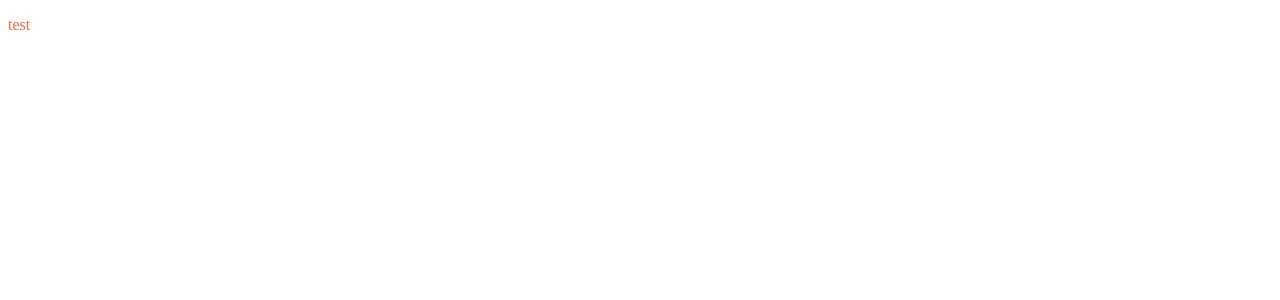
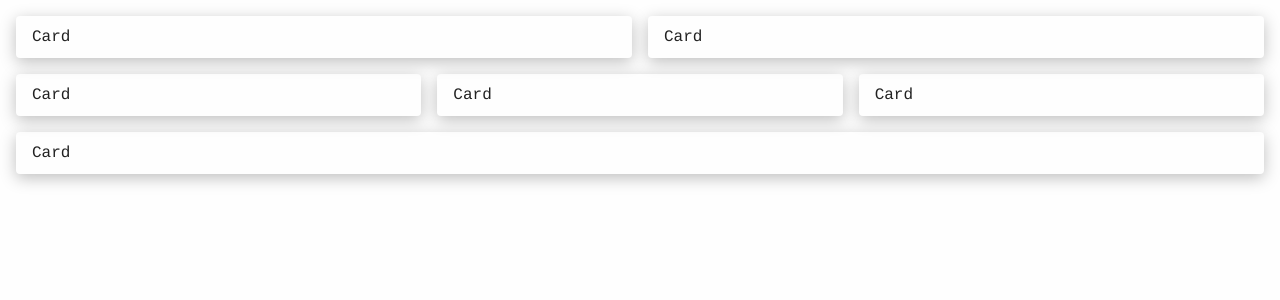
Before and after one commit to clayton-duarte/resume, a Next.js app: page / in a window 1280 px wide. Shown: the top 300 px of the page. Built offline with nearby package versions, Linux system fonts and the light colour scheme.

Commit message:
Create initial components for flex layout

```diff
--- /dev/null
+++ b/components/Box.js
@@ -0,0 +1,7 @@
+import styled from 'styled-components';
+
+export default styled.section`
+padding: ${props => props.theme.gut} 0;
+flex-direction: column;
+display: flex;
+`;
--- /dev/null
+++ b/components/Card.js
@@ -0,0 +1,8 @@
+import styled from 'styled-components';
+
+export default styled.div`
+box-shadow: 0 .25rem 1rem 0 ${props => props.theme.shadow};
+border-radius: ${props => props.theme.radius};
+padding: ${props => props.theme.padding};
+overflow: hidden;
+`;
--- /dev/null
+++ b/components/Col.js
@@ -0,0 +1,10 @@
+import styled from 'styled-components';
+
+export default styled.div`
+display: flex;
+margin: ${props => props.theme.gut};
+justify-content: stretch;
+flex-direction: column;
+flex-basis: 0;
+flex-grow: 1;
+`;
--- /dev/null
+++ b/components/Row.js
@@ -0,0 +1,13 @@
+import styled from 'styled-components';
+
+export default styled.div`
+display: flex;
+padding: 0 ${props => props.theme.gut};
+flex-direction: column;
+flex-wrap: wrap;
+flex-grow: 1;
+// RESPONSIVE
+@media all and (min-width: ${({ theme, bp }) => theme.bp[bp || 'xs']}) {
+  flex-direction: row;
+}
+`;
--- a/pages/_app.js
+++ b/pages/_app.js
@@ -1,8 +1,18 @@
 import React from 'react';
 import App, { Container } from 'next/app';
-import { ThemeProvider } from 'styled-components';
+import { ThemeProvider, createGlobalStyle } from 'styled-components';
 
 import defaultTheme from '../theme';
+
+const GlobalStyle = createGlobalStyle`
+body {
+  font-family: ${props => props.theme.family};
+  background-color: ${props => props.theme.bg};
+  font-size: ${props => props.theme.size};
+  color: ${props => props.theme.black};
+  margin: 0;
+}
+`;
 
 export default class extends App {
   static async getInitialProps({ Component, ctx }) {
@@ -20,9 +30,12 @@ export default class extends App {
 
     return (
       <ThemeProvider theme={defaultTheme}>
-        <Container>
-          <Component {...pageProps}/>
-        </Container>
+        <>
+          <Container>
+            <Component {...pageProps} />
+          </Container>
+          <GlobalStyle />
+        </>
       </ThemeProvider>
     )
   }
--- a/pages/index.js
+++ b/pages/index.js
@@ -1,13 +1,39 @@
 import React from 'react';
 import styled from 'styled-components';
 
-const Text = styled.p`
-color: ${props => props.theme.primary};
-`;
+import Card from '../components/Card';
+import Box from '../components/Box';
+import Row from '../components/Row';
+import Col from '../components/Col';
 
 const Home = () => (
   <>
-    <Text>test</Text>
+    <Box>
+      <Row bp="sm">
+        <Col>
+          <Card>Card</Card>
+        </Col>
+        <Col>
+          <Card>Card</Card>
+        </Col>
+      </Row>
+      <Row bp="md">
+        <Col>
+          <Card>Card</Card>
+        </Col>
+        <Col>
+          <Card>Card</Card>
+        </Col>
+        <Col>
+          <Card>Card</Card>
+        </Col>
+      </Row>
+      <Row>
+        <Col>
+          <Card>Card</Card>
+        </Col>
+      </Row>
+    </Box>
   </>
 );
 
--- a/theme.js
+++ b/theme.js
@@ -1,5 +1,26 @@
 const theme = {
+  // FONT
+  family: "Courier",
+  // COLORS
   primary: "tomato",
+  secondary: "#666666",
+  black: "#222222",
+  white: "#FFFFFF",
+  shadow: "rgba(0,0,0,0.25)",
+  bg: "#FEFEFE",
+  // SHAPES
+  size: "16px",
+  gut: ".5rem",
+  margin: ".5rem",
+  padding: ".75rem 1rem",
+  radius: ".25rem",
+  // BREAKPOINTS
+  bp: {
+    xs: "0px",
+    sm: "768px",
+    md: "992px",
+    lg: "1200px",
+  }
 };
 
 export default theme;
```
Also changed, not shown: 1 other file (tests, documents, lock files or other folders).
